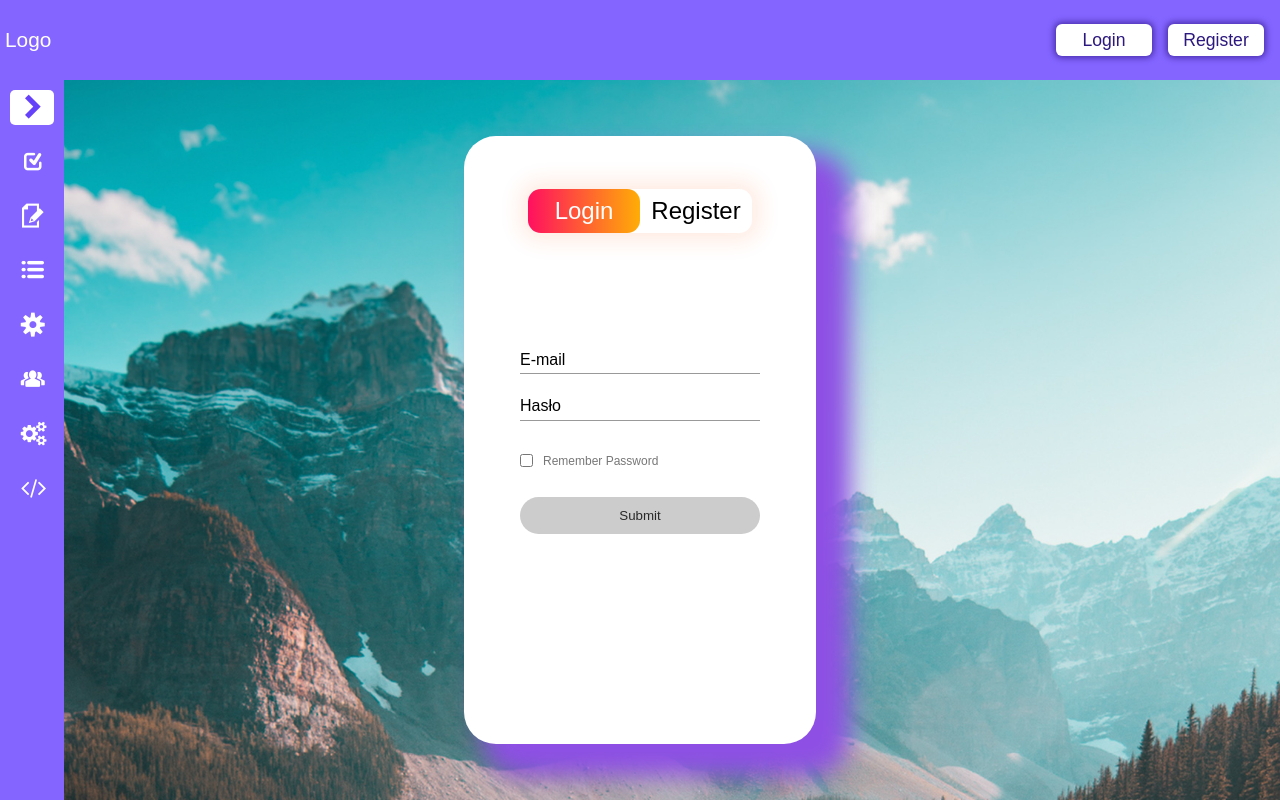
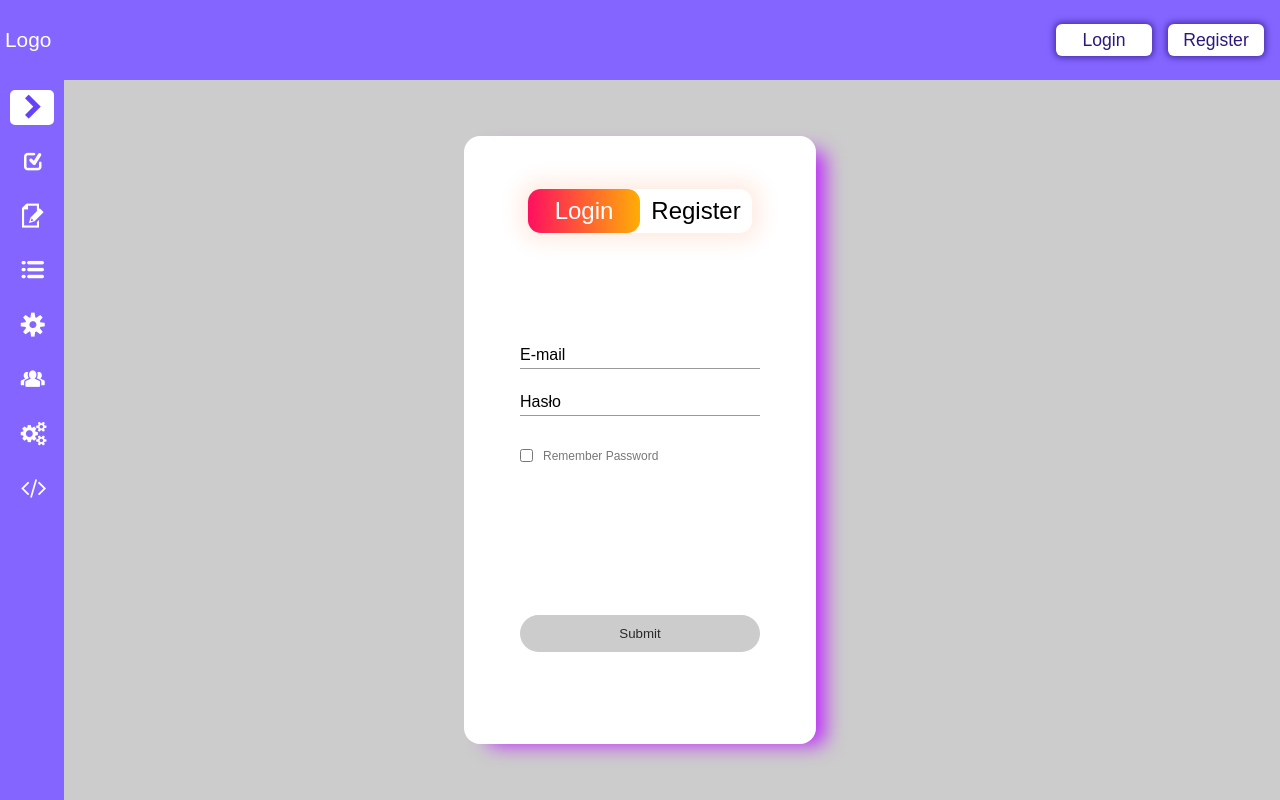
Before and after one commit to Szocik01/Fiszkando-frontend, a React (Create React App) app in the folder Projekt/: page /authentication in a window 1280 px wide. Built offline with nearby package versions, Linux system fonts and the light colour scheme.

Commit message:
Validacja z strony serwera, stworzenie 2 komponetow, mikro poprawienie wygladu formularza

```diff
--- a/Projekt/src/components/formComponents/Input.js
+++ b/Projekt/src/components/formComponents/Input.js
@@ -15,8 +15,6 @@ const Input = props =>{
             setInputValide(false);
             return;
         }
-        // setMoving(true);
-        // setInputValide(true);
     };
     return (
         <div className={styles.input_container}>
--- /dev/null
+++ b/Projekt/src/components/formComponents/InputChexbox.js
@@ -0,0 +1,11 @@
+// import styles from '../../pages/Form.module.css';
+const InputChexBox = (props) =>{
+    return (
+        <>
+            <input type={props.type} id={props.id} onChange={props.onChange} className={props.className}/>
+            <span>{props.children}</span>
+        </>
+    );
+};
+
+export default InputChexBox;
--- a/Projekt/src/components/formComponents/Spiner.module.css
+++ b/Projekt/src/components/formComponents/Spiner.module.css
@@ -16,12 +16,10 @@
     border-radius: 100%;
     border-top: 10px solid rgb(115, 9, 253);
     border-bottom: 10px solid rgb(255, 0, 221);
-    /* border-left: 10px solid rgb(124, 7, 134);
-    border-right: 10px solid rgb(157, 72, 179); */
     animation: spiner 2s linear infinite;
     opacity: 1;
 }
-/* .spiner::before{
+.spiner::before{
     content:"";
     height: 20rem;
     width: 20rem;
@@ -31,7 +29,7 @@
     border-left: 10px solid rgb(142, 4, 255);
     left: -10px;
     top: -10px;
-} */
+}
 .ptext{
     animation: loading 2s linear infinite;
     font-size: 2rem;
--- a/Projekt/src/components/formComponents/buttonShow.js
+++ b/Projekt/src/components/formComponents/buttonShow.js
@@ -1,7 +1,7 @@
 
 const ButtonShow = props =>{
     return (
-        <button className={props.className} type={props.type} onClick={props.onClick} id={props.id}>{props.children}</button>
+        <button className={props.className} type={props.type} onClick={props.onClick} id={props.id} disabled={props.disabled}>{props.children}</button>
     );
 };
 
--- a/Projekt/src/components/formComponents/buttonShow.module.css
+++ b/Projekt/src/components/formComponents/buttonShow.module.css
@@ -3,7 +3,7 @@
     position: absolute;
     border: none;
     left: 12.3rem;
-    top: 4.3rem;
+    top: 1.5rem;
     cursor: pointer;
     z-index: 2;
     border-radius: 1rem;
--- a/Projekt/src/pages/Form.js
+++ b/Projekt/src/pages/Form.js
@@ -1,8 +1,9 @@
 import styles from "./Form.module.css";
+import stylesButton from '../components/formComponents/buttonShow.module.css';
 import { useDispatch } from "react-redux";
-import stylesButton from '../components/formComponents/buttonShow.module.css';
 import { useState, useEffect } from "react";
 import Input from '../components/formComponents/Input';
+import InputChexBox from '../components/formComponents/InputChexbox';
 import Spiner from "../components/formComponents/Spinner";
 import ButtonShow from '../components/formComponents/buttonShow';
 import { Authoindenty } from '../storage/redux-index'
@@ -11,8 +12,12 @@ const Form = () =>{
     const [inputsInfo, setinputsInfo] = useState({mailL: '', passwordL: '', loginR: '', mail: '',passwordR: '', check_passwordR: ''});
     const [formValid1, setFormValid1] = useState(false);// do poprawy później
     const [formValid2, setFormValid2] = useState(false);// do poprawy później
+    const [status400, setStatus400] = useState(false); //statusy od serwera
+    const [status403, setStatus403] = useState(false); //statusy od serwera
+    const [status404, setStatus404] = useState(false); //statusy od serwera
+    const [status500, setStatus500] = useState(false); //statusy od serwera
     const [repetPassword, setRepetPassword] = useState(false); //sprawdzenie haseł, czy są takie same
-    const [buttonShow, setButtonShow] = useState({passwordL: false, passwordR: false, check_passwordR: false});// do poprawy później
+    const [buttonShow, setButtonShow] = useState({passwordL: false, passwordR: false, check_passwordR: false});
     const [loadingSpiner, setLoadingSpiner] = useState(false);
     const [validatorInputs, setValidatorInputs] = useState({
         mailL: false,
@@ -138,27 +143,20 @@ const Form = () =>{
                     rememberToken: tokken.auth.token.rememberMeToken,
                     expire: tokken.auth.token.expire
                 }));
+                // document.cookie = `token=${tokken.auth.token.token}`;
+                setStatus400(false);
+                setStatus404(false);
 
-
-                // document.cookie = `token=${tokken.auth.token.token}`;
-            }
-
-
-
-
-
-
-
-
-
-            else if(res.status===400){
+            }else if(res.status===400){
                 console.log('Hasła są różne');
+                setStatus400(true);
             }else if(res.status===404){
                 console.log('Nie znaleziono uzytkownika z podanym adresem mailowym');
+                setStatus404(true);
             }else{
+                setStatus500(true);
                 console.log('Cos sie odjebalo chuj wie co');
             }
-            // return res.json();
         }catch(error){
             console.log(error);
         }
@@ -191,11 +189,15 @@ const Form = () =>{
             if(res.status===201){
                 console.log('Utworzono nowego uzytkownika');
                 console.log(res);
+                setStatus403(false);
             }else if(res.status===400){
+                setStatus500(true);
                 console.log('Niepopprawne dane wyslane z frontendu');
             }else if(res.status===403){
                 console.log('Email juz istnieje');
+                setStatus403(true);
             }else{
+                setStatus500(true);
                 console.log('Chuj wie co sie odjebalo w mongodb ale nie udalo sie utworzyc usera');
             }
         }catch(error){
@@ -214,10 +216,19 @@ const Form = () =>{
                         <button type="button" id="loginMove" className={validatorInputs.loginMove ? `${styles.toggle_btn} ${styles.toggle_btnColor1}` : `${styles.toggle_btn} `} onClick={formTechnikHandler}>Login</button>
                     </div>
                     <div className={styles.navCenter}>
-                        <button type="button" id="loginMove" className={validatorInputs.loginMove ? styles.toggle_btn : `${styles.toggle_btn} ${styles.toggle_btnColor1}`} onClick={formTechnikHandler}>Register</button></div>
+                        <button type="button" id="loginMove" className={validatorInputs.loginMove ? styles.toggle_btn : `${styles.toggle_btn} ${styles.toggle_btnColor1}`} onClick={formTechnikHandler}>Register</button>
+                    </div>
                 </div>
                 <div className={styles.main}>
                    <form id={validatorInputs.loginMove ? styles.login : styles.loginOff} className={styles.input_grup} onSubmit={loginSubmitHandler}>
+                        <Input
+                                type="email"
+                            id="mailL"
+                            onChange={formTechnikHandler}
+                            >E-mail
+                        </Input>
+                        {validatorInputs.mailL ? <p className={styles.paragraf}>Proszę wpisać poprawny adres</p> : ''}
+                        {status404 ? <p className={styles.paragraf}>Nie znaleźono użytkownika z takim E-mailem!</p> : ''}
                         <div className={styles.inputAndButton}>
                             {buttonShow.passwordL ? <ButtonShow
                                 type="button"
@@ -227,36 +238,34 @@ const Form = () =>{
                                 {validatorInputs.buttonPasswordL ? 'Hide' : 'Show'}
                             </ButtonShow> : ''}
                             <Input
-                                type="email"
-                                id="mailL"
-                                onChange={formTechnikHandler}
-                                >E-mail
-                            </Input>
-                       </div>
-                        {validatorInputs.mailL ? <p className={styles.paragraf}>Proszę wpisać poprawny adres</p> : ''}
-                        <Input
                                 type={validatorInputs.buttonPasswordL ? 'text' : 'password'}
                                 id="passwordL"
                                 onChange={formTechnikHandler}>Hasło
                             </Input>
+                        </div>
                         {validatorInputs.passwordL ? <p className={styles.paragraf}>Długość Hasła musi miec minimum 8 znaków!</p> : ''}
+                        {status400 ? <p className={styles.paragraf}>Nie poprawne hasło!</p> : ''}
                         <div className={styles.checbox_input}>
-                            <input
+                            <InputChexBox
                                 type="checkbox"
                                 className={styles.chech_box}
                                 id="rememberPassword"
-                                onChange={formTechnikHandler}
-                            />
-                            <span>Remember Password</span>
+                                onChange={formTechnikHandler}>Remember Password
+                            </InputChexBox>
                         </div>
-                        <button
+                        <div className={styles.stopka}>
+                            {status500 ? <p className={`${styles.paragraf} ${styles.paragrafadd}`}>Coś poszło nie tak, przaepraszamy za niedogodności, proszę spróbować później.</p>: ''}
+                            <ButtonShow
                                 disabled={!formValid1}
                                 type="submit"
                                 id="buttonSubmit"
                                 className={styles.submit_btn}
                                 onChange={formTechnikHandler}>Submit
-                        </button>
+                            </ButtonShow>
+                        </div>
                    </form>
+                </div>
+                <div className={`${styles.main} ${styles.mainSeccend}`}>
                    <form id={validatorInputs.loginMove ? styles.register : styles.registerOff} className={styles.input_grup} onSubmit={registerSubmitHandler}>
                         <Input
                             type="text"
@@ -269,6 +278,7 @@ const Form = () =>{
                             onChange={formTechnikHandler}>E-Mail
                         </Input>
                         {validatorInputs.mail ? <p className={styles.paragraf}>Proszę wpisać poprawny adres</p> : ''}
+                        {status403 ? <p className={styles.paragraf}>Taki E-mail już istnieje!</p> : ''}
                         <div className={styles.inputAndButton}>
                             {buttonShow.passwordR ? <ButtonShow
                                 type="button"
@@ -298,21 +308,23 @@ const Form = () =>{
                         </div>
                         {repetPassword ? <p className={styles.paragraf}>Hasła są niepoprawne</p> : ''}
                         <div className={styles.checbox_input}>
-                            <input
+                            <InputChexBox
                                 type="checkbox"
                                 className={styles.chech_box}
                                 id="changePassword"
-                            onChange={formTechnikHandler}
-                            />
-                            <span>I agree to the terms</span>
+                                onChange={formTechnikHandler}>I agree to the terms
+                            </InputChexBox>
                         </div>
-                        <button
+                        <div className={`${styles.stopka} ${styles.stopka1}`}>
+                            {status500 ? <p className={`${styles.paragraf} ${styles.paragrafadd}`}>Coś poszło nie tak, przaepraszamy za niedogodności, proszę spróbować później.</p>: ''}
+                            <ButtonShow
                                 disabled={!formValid2}
                                 type="submit"
                                 id="buttonRegister"
                                 className={styles.submit_btn}
                                 onChange={formTechnikHandler}>Register
-                        </button>
+                            </ButtonShow>
+                        </div>
                    </form>
                 </div>
             </div>
--- a/Projekt/src/pages/Form.module.css
+++ b/Projekt/src/pages/Form.module.css
@@ -6,12 +6,13 @@
 .image{
     width: 100%;
     height: calc(100vh - 3rem);
-    background-image: url('../image/banner.jpg');
+    /* background-image: url('../image/banner.jpg'); */
     background-size: cover;
     background-attachment: fixed;
     display: flex;
     justify-content: center;
     align-items: center;
+    background-color: #ccc;
 }
 .container{
     width: 16.5rem;
@@ -22,8 +23,8 @@
     position: relative;
     overflow: hidden;
     z-index: 10;
-    border-radius: 2rem;
-    box-shadow: 1px 9px 30px 13px rgba(142, 80, 228, 1);
+    border-radius: 1rem;
+    box-shadow: 16px 8px 19px -7px rgba(190, 41, 251, 1);
 }
 .nav{
     position: relative;
@@ -50,12 +51,19 @@
     font-size: 0.7rem;
     color: red;
 }
+.paragrafadd{
+    text-align: center;
+    margin: 3rem 0;
+}
 .main{
     display: flex;
     align-items: center;
-    justify-content: center;
+    justify-content: flex-end;
     flex-direction: column;
-    height: 40%;
+    height: 30%;
+}
+.mainSeccend{
+    height: 15%;
 }
 .input_grup{
     width: 15rem;
@@ -73,7 +81,6 @@
     outline: none;
     border-radius: 2rem;
     color: white;
-
 }
 button:disabled{
     background: #ccc;
@@ -86,14 +93,29 @@ button:disabled{
     outline: none;
     border-radius: 2rem;
 }
+.checbox_input{
+    display: flex;
+    justify-content: flex-start;
+    align-items: center;
+}
 .chech_box{
     margin: 30px 10px 30px 0;
+}
+.stopka{
+    display: flex;
+    flex-direction: column;
+    justify-content: flex-end;
+    height: 20vh;
+    align-items: flex-end;
+    width: 100%;
+    position: absolute;
+}
+.stopka1{
+    height: 14.5vh;
 }
 span{
     color: #777;
     font-size: 12px;
-    bottom: 66px;
-    position: absolute;
 }
 .toggle_btn{
     padding: 0.5rem 0.6rem;
@@ -140,7 +162,7 @@ span{
     .container{
         width: 22rem;
         height: 38rem;
-        box-shadow: 26px 24px 24px 8px rgba(142, 80, 228, 1);
+        box-shadow: 16px 8px 19px -7px rgba(190, 41, 251, 1);
     }
     .nav{
         margin: auto;
```
Lines whose indentation alone changed are shown as unchanged.
